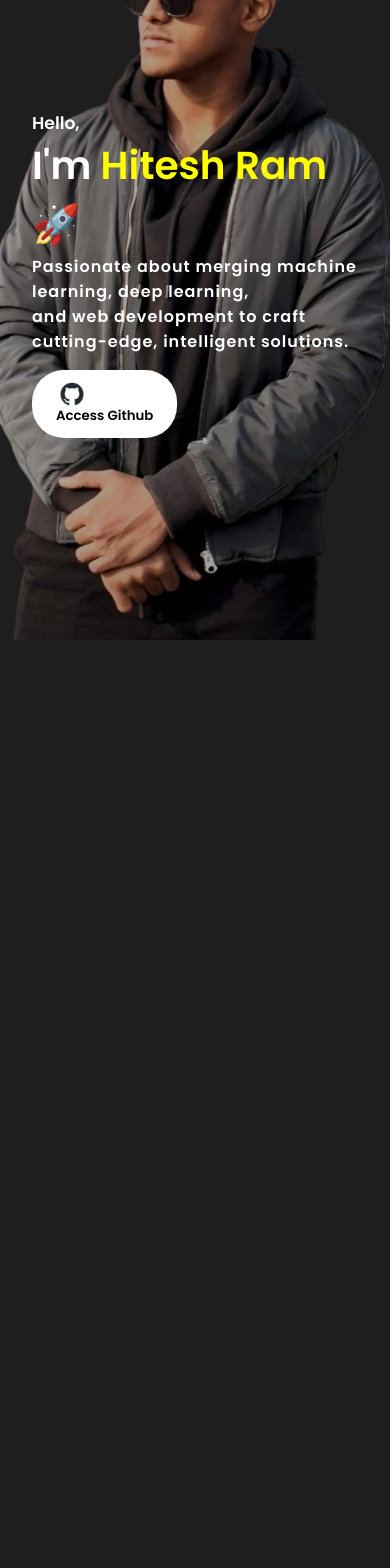
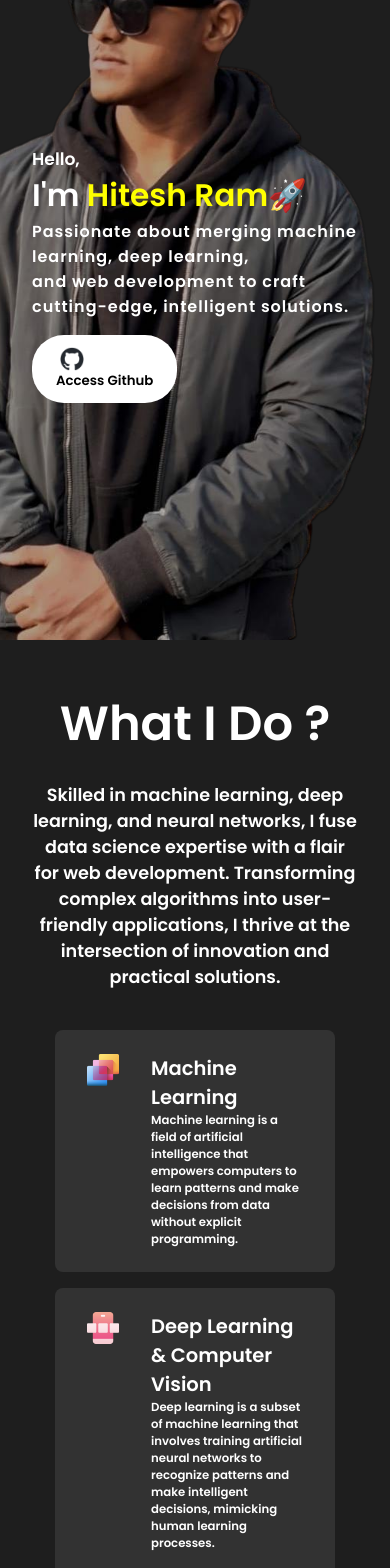
Before and after one commit to HiteshRam666/Personal-Portfolio, a React (Create React App) app: page / in a window 390 px wide. Shown: the part 220-1788 px from the top of the page. Before the commit the page ends 860 px from the top, so only its background shows below. Built offline with nearby package versions, Linux system fonts and the light colour scheme.

Commit message:
About Section added

```diff
--- a/src/App.js
+++ b/src/App.js
@@ -1,11 +1,13 @@
 import Intro from "./components/Intro/intro";
 import Navbar from "./components/Navbar/navbar";
+import Skills from "./components/Skills/skills";
 
 function App() {
   return (
     <div className="App">
       <Navbar />
       <Intro />
+      <Skills />
     </div>
   );
 }
--- a/src/components/Intro/intro.css
+++ b/src/components/Intro/intro.css
@@ -54,14 +54,19 @@
 
 @media screen and (max-width:840px){
     .bg{
-        right: -20vw
+        right: -30vw;
+        overflow: visible;
     }
     .introContent{
-        font-size: 10vw;
+        font-size: 8vw;
     }
     .hello{
         font-size: 4.4vw;
     }
+    .p{
+        font-size: 2px;
+    }
+
 }
 @media screen and (max-width:480px){
     .bg{
--- a/src/components/Intro/intro.js
+++ b/src/components/Intro/intro.js
@@ -1,21 +1,34 @@
-import React from 'react'
-import './intro.css'
-import bg from '../../assets/hero.png'
-import btnImg from '../../assets/github.png'
-import { Link } from 'react-scroll'
+import React from "react";
+import "./intro.css";
+import bg from "../../assets/hero.png";
+import btnImg from "../../assets/github.png";
+import { Link } from "react-scroll";
 
 const Intro = () => {
   return (
-    <section id='intro'>
-        <div className='introContent'>
-            <span className='hello'>Hello,</span>
-            <span className='introText'>I'm <span className='introName'>Hitesh Ram🚀</span></span>
-            <p className='introPara'>Passionate about merging machine learning, deep learning,<br/> and web development to craft cutting-edge, intelligent solutions.</p>
-            <Link><button className='btn'><img src={btnImg} alt='github' className='btnImg'/>Access Github</button></Link>
-        </div>
-        <img src={bg} alt='profile' className='bg'/>
+    <section id="intro">
+      <div className="introContent">
+        <span className="hello">Hello,</span>
+        <span className="introText">
+          I'm <span className="introName">Hitesh Ram🚀</span>
+        </span>
+        <p className="introPara">
+          Passionate about merging machine learning, deep learning,
+          <br /> and web development to craft cutting-edge, intelligent
+          solutions.
+        </p>
+        {/* <Link> */}
+        <a href="https://github.com/HiteshRam666" target="_blank" rel="noopener noreferrer">
+          <button className="btn">
+            <img src={btnImg} alt="github" className="btnImg" />
+            Access Github
+          </button>
+          </a>
+        {/* </Link> */}
+      </div>
+      <img src={bg} alt="profile" className="bg" />
     </section>
-  )
-}
+  );
+};
 
-export default Intro
+export default Intro;
--- a/src/components/Navbar/navbar.css
+++ b/src/components/Navbar/navbar.css
@@ -1,4 +1,5 @@
 .navbar{
+    background: rgb(30, 30, 30);
     height: 5rem;
     width: 100vw;
     max-width: 75rem;
--- /dev/null
+++ b/src/components/Skills/skills.css
@@ -0,0 +1,65 @@
+#skills{
+    overflow: hidden;
+    width: 100vw;
+    max-width: 65rem;
+    display: flex;
+    flex-direction: column;
+    align-items: center;
+    justify-content: center;
+    text-align: center;
+    margin: 0 auto;
+}
+.skillTitle{
+    font-size: 3rem;
+    font-weight: 600;
+    padding: 3rem;
+    margin-bottom: 1.5rem;
+}
+.skillDesc{
+    margin-top: -50px;
+    font-weight: 100;
+    font-size: 1.1rem;
+    max-width: 50rem;
+    padding: 0 2rem;
+}
+.skillBars{
+    margin: 1.5rem;
+    width: 100vw;
+    max-width: 80%;
+    text-align: left;
+}
+.skillBar{
+    display: flex;
+    margin: 1rem;
+    padding: 1.5rem 2rem;
+    border-radius: 0.5rem;
+    background: rgb(50, 50, 50);
+}
+.skillBarImg{
+    object-fit: cover;
+    height: 3rem;
+    width: 3rem;
+    margin-right: 2rem;
+}
+.skillBarText > p{
+    font-size: 0.9rem;
+    font-weight: 50;
+}
+
+@media screen and (max-width:720px){
+    .skillBarText>p{
+        font-size: 2vw;
+    }
+}
+@media screen and (max-width:480px){
+    .skillBarText>p{
+        font-size: 3vw;
+    }
+    .skillBarImg{
+        height: 2rem;
+        width: 2.25rem;
+    }
+    .skillBarText>h2{
+        font-size: 5vw;
+    }
+}
--- /dev/null
+++ b/src/components/Skills/skills.js
@@ -0,0 +1,39 @@
+import React from 'react'
+import './skills.css'
+import UIDesign from '../../assets/ui-design.png'
+import WebDesign from '../../assets/website-design.png'
+import AppDesign from '../../assets/app-design.png'
+
+const Skills = () => {
+  return (
+    <section id = 'skills'>
+        <span className='skillTitle'>What I Do ?</span>
+        <span className='skillDesc'>Skilled in machine learning, deep learning, and neural networks, I fuse data science expertise with a flair for web development. Transforming complex algorithms into user-friendly applications, I thrive at the intersection of innovation and practical solutions.</span>
+        <div className='skillBars'>
+            <div className='skillBar'>
+                <img src={UIDesign} alt='UI' className='skillBarImg'/>
+                <div className='skillBarText'>
+                    <h2>Machine Learning</h2>
+                    <p>Machine learning is a field of artificial intelligence that empowers computers to learn patterns and make decisions from data without explicit programming.</p>
+                </div>
+            </div>
+            <div className='skillBar'>
+                <img src={AppDesign} alt='App' className='skillBarImg'/>
+                <div className='skillBarText'>
+                    <h2>Deep Learning & Computer Vision</h2>
+                    <p>Deep learning is a subset of machine learning that involves training artificial neural networks to recognize patterns and make intelligent decisions, mimicking human learning processes.</p>
+                </div>
+            </div>
+            <div className='skillBar'>
+                <img src={WebDesign} alt='Web' className='skillBarImg'/>
+                <div className='skillBarText'>
+                    <h2>Web development</h2>
+                    <p>Web development encompasses the creation and maintenance of websites and web applications, involving the design, coding, and implementation of interactive and visually appealing digital experiences.</p>
+                </div>
+            </div>
+        </div>
+    </section>
+  )
+}
+
+export default Skills
```
Also changed, not shown: src/assets/hero.png, src/assets/image.png (deleted).
